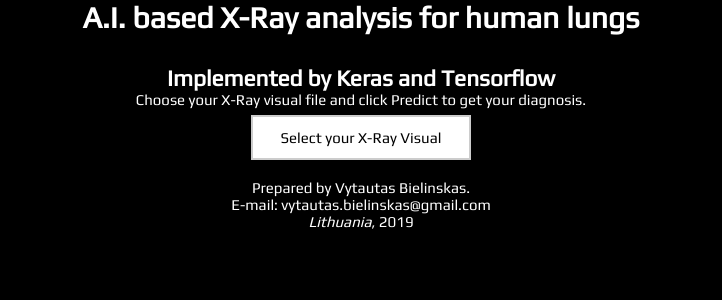
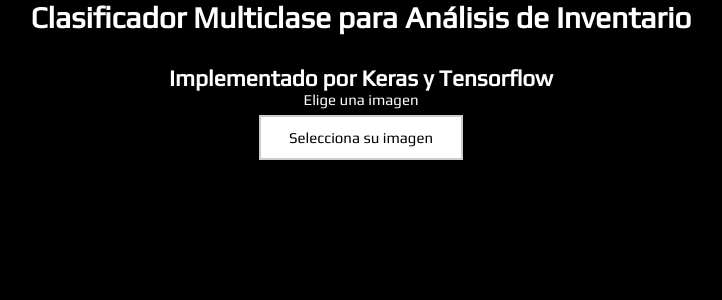
Before and after one commit to Meiker28/deepapp, a Flask app: page / in a window 1280 px wide. Shown: the top 300 px of the page, without its empty margins (279-1001 px from the left). Run offline with Flask 2, Linux system fonts and the light colour scheme; some libraries are stand-ins or nearby versions.

Commit message:
Update index.html

```diff
--- a/templates/index.html
+++ b/templates/index.html
@@ -15,22 +15,22 @@
 
         <header>
             <div class="top_frame">
-                <h1>A.I. based X-Ray analysis for human lungs</h1>
+                <h1>Clasificador Multiclase para Análisis de Inventario</h1>
             </div>
         </header>
 
         {% extends "base.html" %} {% block content %}
 
-        <h2>Implemented by Keras and Tensorflow</h2>
+        <h2>Implementado por Keras y Tensorflow</h2>
 
         <p class="description">
-            Choose your X-Ray visual file and click Predict to get your diagnosis.
+            Elige una imagen
         </p>
 
         <div>
             <form id="upload-file" method="post" enctype="multipart/form-data">
                 <label for="imageUpload" class="upload-label">
-                    Select your X-Ray Visual
+                    Selecciona su imagen
                 </label>
                 <input type="file" name="file" id="imageUpload" accept=".png, .jpg, .jpeg">
             </form>
@@ -41,7 +41,7 @@
                     </div>
                 </div>
                 <div>
-                    <button type="button" class="upload-label" id="btn-predict">Predict!</button>
+                    <button type="button" class="upload-label" id="btn-predict">Predecir</button>
                 </div>
             </div>
 
@@ -54,9 +54,7 @@
         </div>
 
         <p class="final_word">
-            Prepared by <a href="https://www.linkedin.com/in/bielinskas" target="_blank">Vytautas Bielinskas</a>.</br>
-            E-mail: vytautas.bielinskas@gmail.com</br>
-            <i>Lithuania</i>, 2019
+
         </p>
 
     </div>
```
